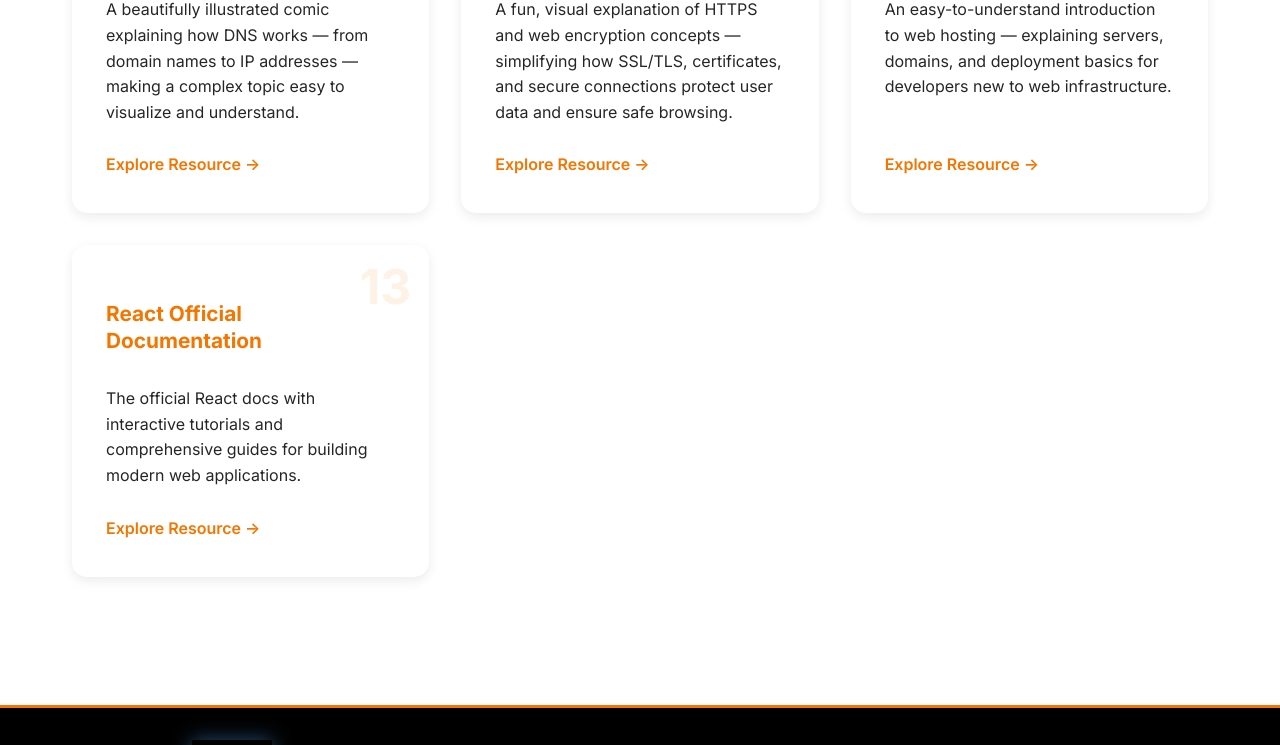
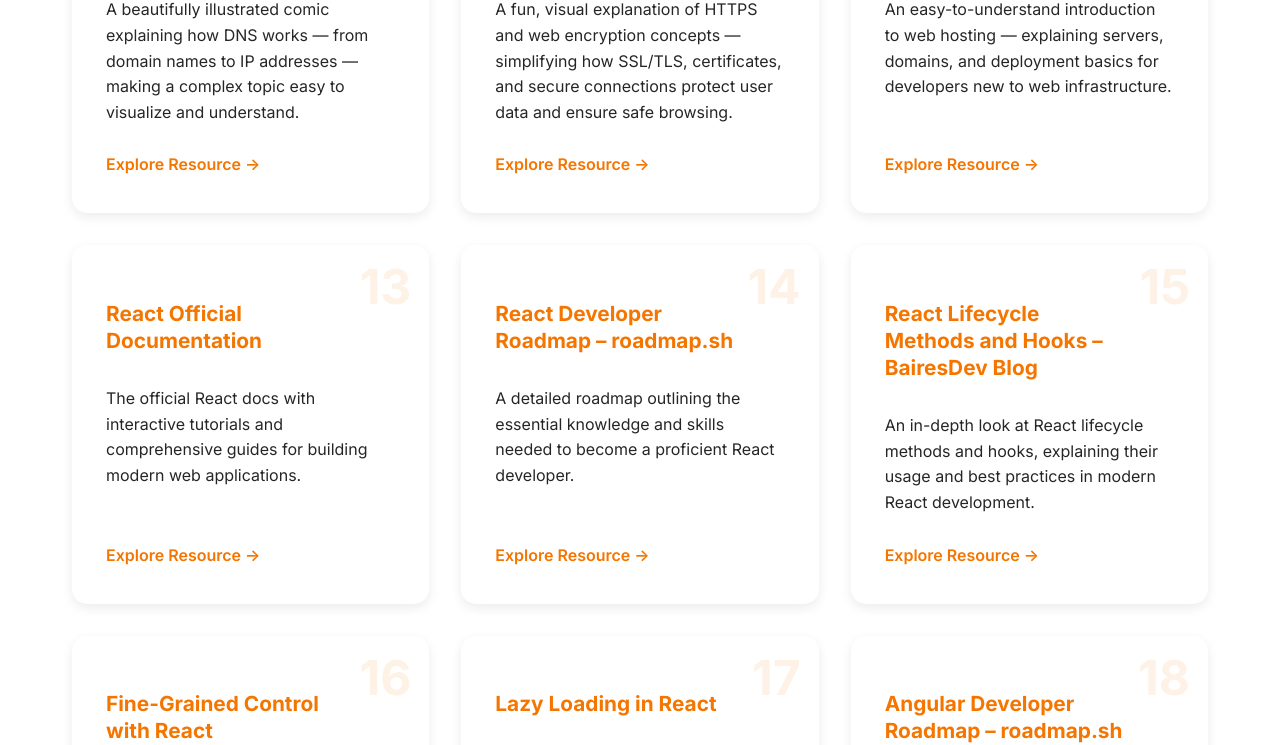
Before and after one commit to anudeepreddy702/Anudeep-Polepally, a React (Vite) app: page /resources in a window 1280 px wide. Shown: the part 1995-2740 px from the top of the page. Built offline with nearby package versions, Linux system fonts and the light colour scheme.

Commit message:
New_resources

```diff
--- a/src/Group/Learning_resources.jsx
+++ b/src/Group/Learning_resources.jsx
@@ -10,6 +10,12 @@ const resources = [
         url: "https://roadmap.sh/frontend?r=frontend",
         description:
         "A comprehensive roadmap covering the skills, tools, and concepts every modern frontend developer should know.",
+      },
+      {
+        name: "The Internet Explained – Vox",
+        url: "https://www.vox.com/2014/6/16/18076282/the-internet",
+        description:
+        "An insightful breakdown of how the internet works behind the scenes — a great starting point for understanding the web.",
       },
       {
         name: "Fullstack Open – University of Helsinki",
@@ -54,12 +60,6 @@ const resources = [
         "A deep, hands-on book that teaches JavaScript through clear explanations and interactive coding exercises — perfect for mastering the language fundamentals.",
     },
     {
-      name: "The Internet Explained – Vox",
-      url: "https://www.vox.com/2014/6/16/18076282/the-internet",
-      description:
-        "An insightful breakdown of how the internet works behind the scenes — a great starting point for understanding the web.",
-    },
-    {
     name: "How DNS Works – Illustrated Guide",
     url: "https://howdns.works/",
     description:
@@ -83,7 +83,35 @@ const resources = [
     description:
       "The official React docs with interactive tutorials and comprehensive guides for building modern web applications.",
     },
+    {
+      name: "React Developer Roadmap – roadmap.sh",
+      url: "https://roadmap.sh/react",
+      description:
+      "A detailed roadmap outlining the essential knowledge and skills needed to become a proficient React developer.",
+    },
+    {
+      name: "React Lifecycle Methods and Hooks – BairesDev Blog",
+      url: "https://www.bairesdev.com/blog/react-lifecycle-methods-hooks/",
+      description:
+      "An in-depth look at React lifecycle methods and hooks, explaining their usage and best practices in modern React development.",
+    },
+    {
+      name: "Fine-Grained Control with React Memoization",
+      url: "https://medium.com/@vasanthancomrads/fine-grained-control-with-react-memoization-usememo-vs-usecallback-vs-react-memo-e0239311d6ee",
+      description: "Understanding useMemo vs useCallback vs React.memo",
 
+    },
+    {
+      name: "Lazy Loading in React",
+      url: "https://medium.com/@swatikpl44/lazy-loading-in-react-4095e01a9dbc",
+      description: "Implementing lazy loading patterns in React applications",
+    },
+    {
+      name: "Angular Developer Roadmap – roadmap.sh",
+      url: "https://roadmap.sh/angular",
+      description:
+      "A structured guide to mastering Angular, covering core concepts, tools, and best practices for building robust applications.",
+    },
 ];
 
 
```
Lines whose indentation alone changed are shown as unchanged.
